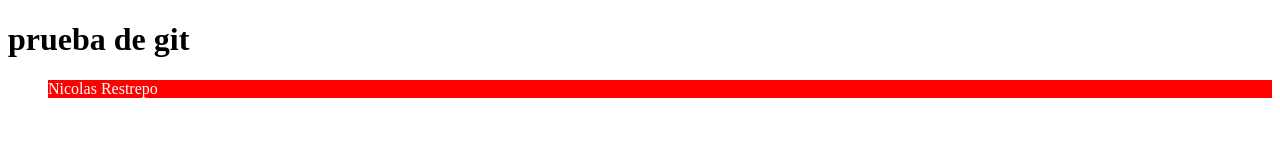
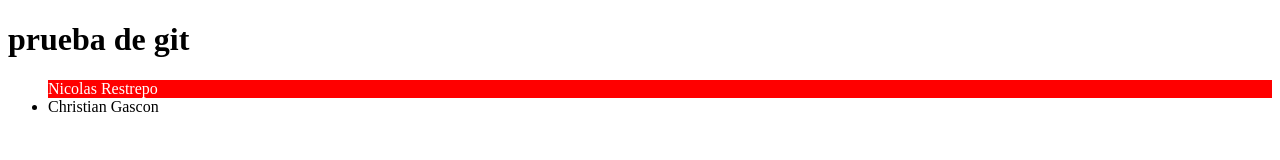
Before and after one commit to nicolasrestrepo/prueba-acamica, a plain HTML site: page index.html in a window 1280 px wide. Drawn offline with Linux system fonts and the light colour scheme.

Commit message:
add christian name

```diff
--- a/index.html
+++ b/index.html
@@ -13,6 +13,9 @@
         <li class="nicolas">
             Nicolas Restrepo
         </li>
+        <li class="christian">
+            Christian Gascon
+        </li>
     </ul>
 </body>
 </html>
```
Also changed, not shown: 1 other file.
